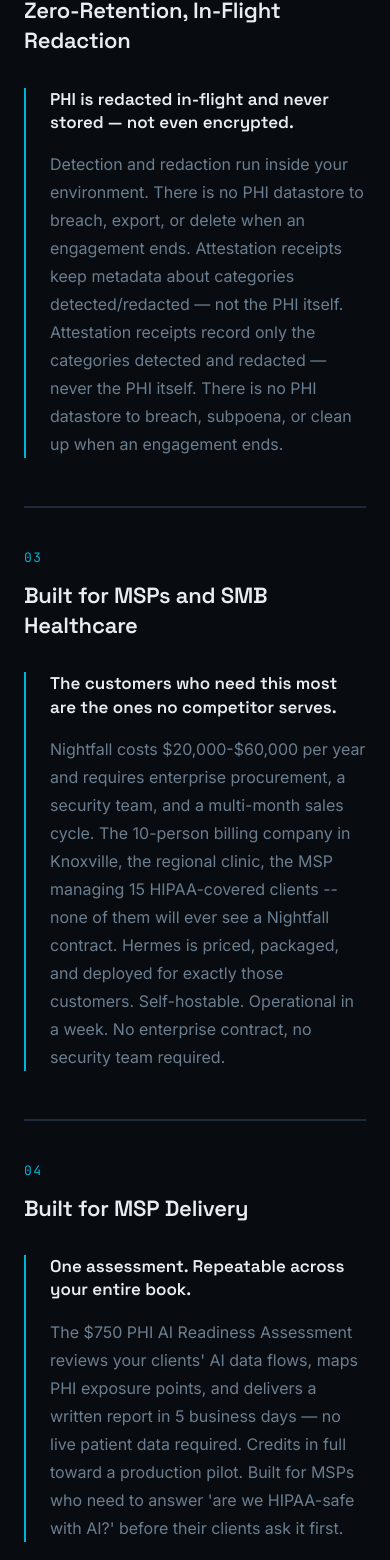
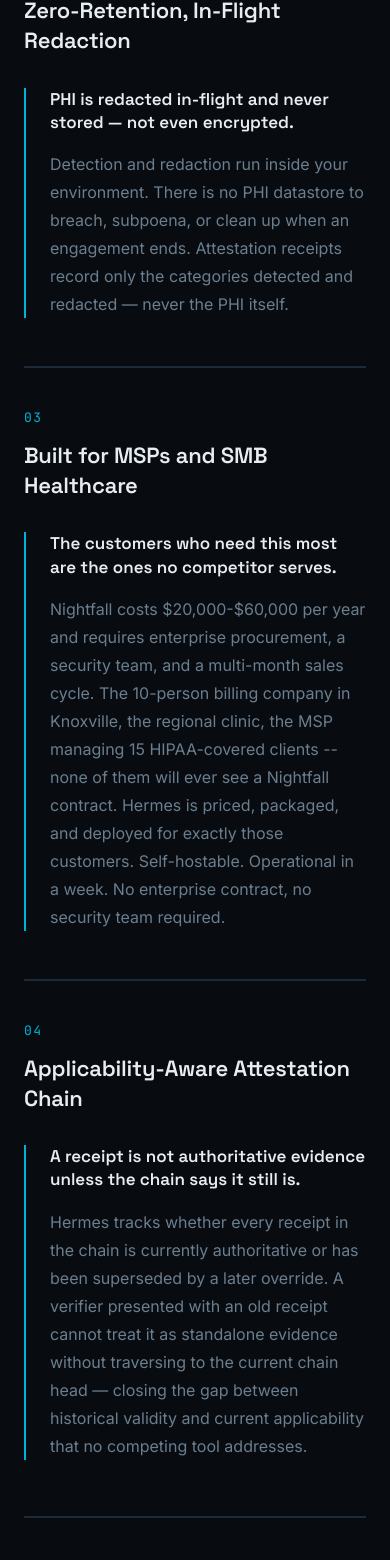
Before and after one commit to g1n0mag1k/hermes-compliance-framework, a Next.js app in the folder landing/: page / in a window 390 px wide. Shown: the part 9789-11349 px from the top of the page. Built offline with nearby package versions, Linux system fonts and the light colour scheme.

Commit message:
landing: remove phone field, fix duplicate text, replace MSP Delivery with applicability-aware differentiator

```diff
--- a/landing/components/CTA.tsx
+++ b/landing/components/CTA.tsx
@@ -113,7 +113,7 @@
                 type="email"
                 name="email"
                 required
-                placeholder="andrew@hermesrelay.dev"
+                placeholder="you@yourcompany.com"
                 className="bg-transparent border border-muted text-ink font-body text-body px-4 py-3 focus:outline-none focus:border-signal placeholder:text-muted/40"
               />
             </div>
--- a/landing/components/Differentiators.tsx
+++ b/landing/components/Differentiators.tsx
@@ -37,7 +37,7 @@
     label: "Zero-Retention, In-Flight Redaction",
     verdict: "PHI is redacted in-flight and never stored — not even encrypted.",
     body:
-      "Detection and redaction run inside your environment. There is no PHI datastore to breach, export, or delete when an engagement ends. Attestation receipts keep metadata about categories detected/redacted — not the PHI itself. Attestation receipts record only the categories detected and redacted — never the PHI itself. There is no PHI datastore to breach, subpoena, or clean up when an engagement ends.",
+      "Detection and redaction run inside your environment. There is no PHI datastore to breach, subpoena, or clean up when an engagement ends. Attestation receipts record only the categories detected and redacted — never the PHI itself.",
   },
   {
     index: "03",
@@ -48,10 +48,10 @@
   },
   {
     index: "04",
-    label: "Built for MSP Delivery",
-    verdict: "One assessment. Repeatable across your entire book.",
+    label: "Applicability-Aware Attestation Chain",
+    verdict: "A receipt is not authoritative evidence unless the chain says it still is.",
     body:
-      "The $750 PHI AI Readiness Assessment reviews your clients' AI data flows, maps PHI exposure points, and delivers a written report in 5 business days — no live patient data required. Credits in full toward a production pilot. Built for MSPs who need to answer 'are we HIPAA-safe with AI?' before their clients ask it first.",
+      "Hermes tracks whether every receipt in the chain is currently authoritative or has been superseded by a later override. A verifier presented with an old receipt cannot treat it as standalone evidence without traversing to the current chain head — closing the gap between historical validity and current applicability that no competing tool addresses.",
   },
 ];
 
```
